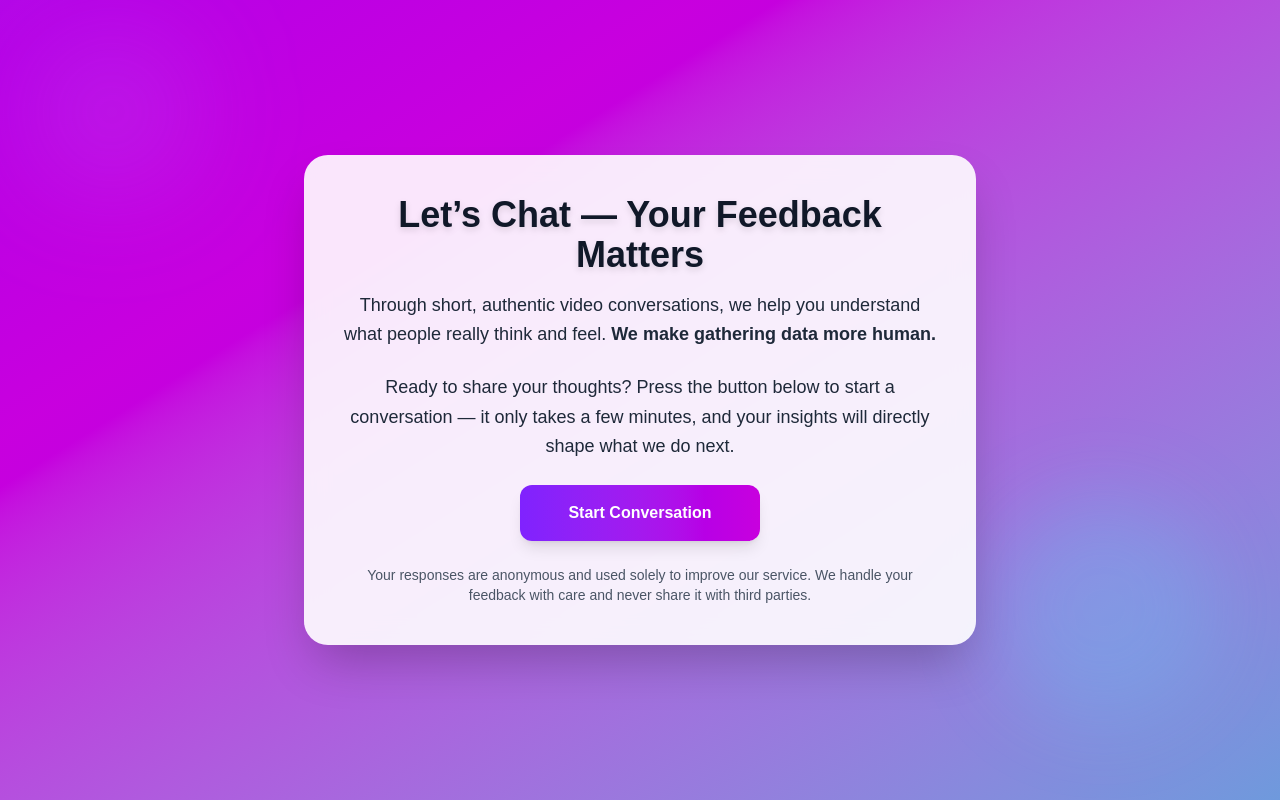
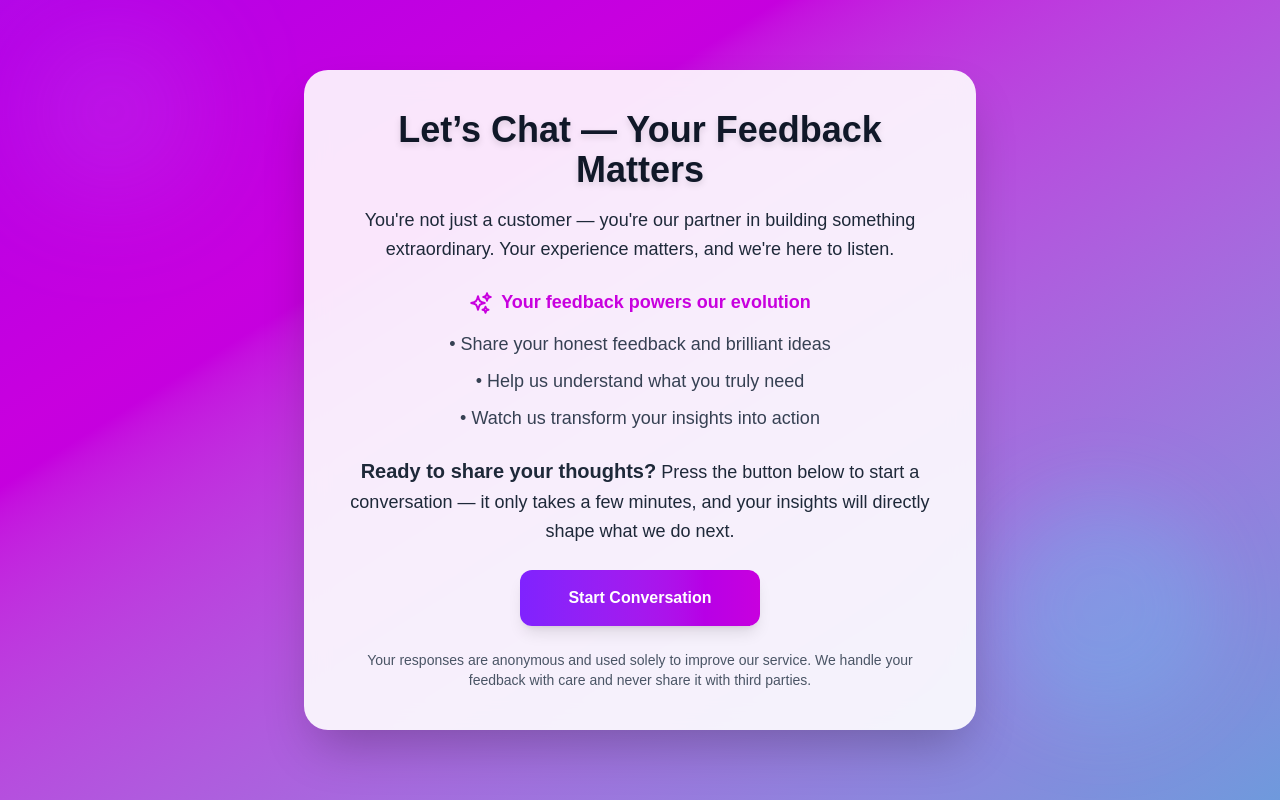
Before and after one commit to damienwarren-blip/video-coach, a Next.js app: page /pilot_zs in a window 1280 px wide. Built offline with nearby package versions, Linux system fonts and the light colour scheme.

Commit message:
Update page.js

```diff
--- a/app/pilot_zs/page.js
+++ b/app/pilot_zs/page.js
@@ -35,13 +35,29 @@ export default function CustomerFeedback() {
               Let’s Chat — Your Feedback Matters
             </h1>
             <p className="text-lg mb-6 text-gray-800 leading-relaxed">
-              Through short, authentic video conversations, we help you understand what people really think and feel.
-              <strong> We make gathering data more human.</strong>
+              You're not just a customer — you're our partner in building something extraordinary. Your experience matters, and we're here to listen.
             </p>
+
+            {/* Feedback powers our evolution section */}
+            <div className="text-gray-800 mb-6 text-lg leading-relaxed">
+              <div className="flex items-center justify-center gap-2 mb-3">
+                <svg className="w-6 h-6 text-fuchsia-600" fill="none" stroke="currentColor" viewBox="0 0 24 24" strokeWidth="2">
+                  <path strokeLinecap="round" strokeLinejoin="round" d="M9.813 15.904L9 18.75l-.813-2.846a4.5 4.5 0 00-3.09-3.09L2.25 12l2.846-.813a4.5 4.5 0 003.09-3.09L9 5.25l.813 2.846a4.5 4.5 0 003.09 3.09L15.75 12l-2.846.813a4.5 4.5 0 00-3.09 3.09zM18.259 8.715L18 9.75l-.259-1.035a3.375 3.375 0 00-2.455-2.456L14.25 6l1.036-.259a3.375 3.375 0 002.455-2.456L18 2.25l.259 1.035a3.375 3.375 0 002.456 2.456L21.75 6l-1.035.259a3.375 3.375 0 00-2.456 2.456zM16.894 20.567L16.5 21.75l-.394-1.183a2.25 2.25 0 00-1.423-1.423L13.5 18.75l1.183-.394a2.25 2.25 0 001.423-1.423l.394-1.183.394 1.183a2.25 2.25 0 001.423 1.423l1.183.394-1.183.394a2.25 2.25 0 00-1.423 1.423z" />
+                </svg>
+                <span className="font-semibold text-fuchsia-600">
+                  Your feedback powers our evolution
+                </span>
+              </div>
+              <ul className="space-y-2 text-gray-700">
+                <li>• Share your honest feedback and brilliant ideas</li>
+                <li>• Help us understand what you truly need</li>
+                <li>• Watch us transform your insights into action</li>
+              </ul>
+            </div>
 
             {/* Call to Action */}
             <p className="text-gray-800 mb-6 text-lg leading-relaxed">
-              Ready to share your thoughts? Press the button below to start a conversation — it only takes a few minutes, and your insights will directly shape what we do next.
+              <strong className="text-xl">Ready to share your thoughts?</strong> Press the button below to start a conversation — it only takes a few minutes, and your insights will directly shape what we do next.
             </p>
 
             <button
```
